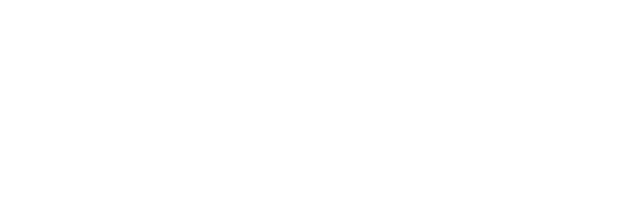
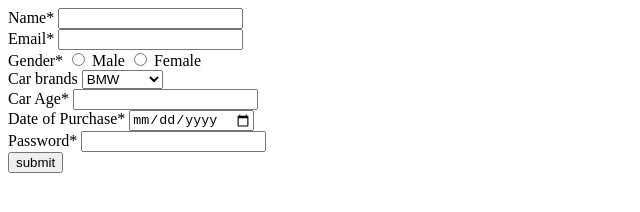
Before and after one commit to acciojob/car-insurance-form-ashfaqued, a website: page main.html in a window 1280 px wide. Shown: the whole page, without its empty margins (0-640 px from the left). Drawn offline with Linux system fonts and the light colour scheme.

Commit message:
created a submission

```diff
--- a/main.html
+++ b/main.html
@@ -10,7 +10,29 @@
 	<!-- the entire body must be written by student -->
     <script type="text/javascript" src="./script.js">
 </script>
-
+<form method="post">
+	<label for="name">Name*</label>
+	<input type="text" id="name" name="name" required><br>
+	<label for="email">Email*</label>
+	<input type="email" id="email" name="email" required><br>
+	<label for="gender">Gender*</label>
+	<input type="radio" id="gender_m" name="gender" required>
+	<label for="gender_m">Male</label>
+	<input type="radio" id="gender_f" name="gender" required>
+	<label for="gender_f">Female</label><br>
+	<label for="cars">Car brands</label>
+	<select id="cars" name="cars">
+		<option id="bmw">BMW</option>
+		<option id="audi">Audi</option>
+		<option id="mercedez">Mercedez</option>
+	</select></br>
+<label for="car_Age">Car Age*</label>
+	<input type="number" id="car_Age" name="car_Age" required><br>
+	<label for="dop">Date of Purchase*</label>
+	<input type="date" id="dop" name="dop" required><br>
+	<label for="password">Password*</label>
+	<input type="password" id="password" name="password" required></br>
+	<button type="submit">submit</button>
 </body>
 
 </html>
```
